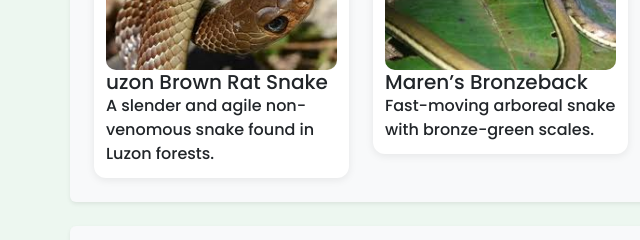
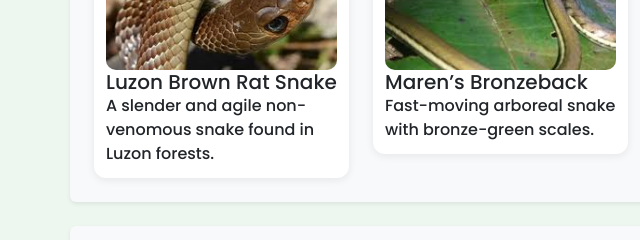
Before and after one commit to Allen04-Rianzares/Activity_6, a plain HTML site: page gallery.html in a window 1280 px wide. Shown: the part 352-592 px from the top of the page, 0-640 px from the left. Drawn offline with nearby package versions, Linux system fonts and the light colour scheme.

Commit message:
typography error

```diff
--- a/gallery.html
+++ b/gallery.html
@@ -95,7 +95,7 @@
 
       var snakes = [
         {
-          name: "uzon Brown Rat Snake",
+          name: "Luzon Brown Rat Snake",
           picture: "brs.jpg",
           details:
             "A slender and agile non-venomous snake found in Luzon forests.",
```
